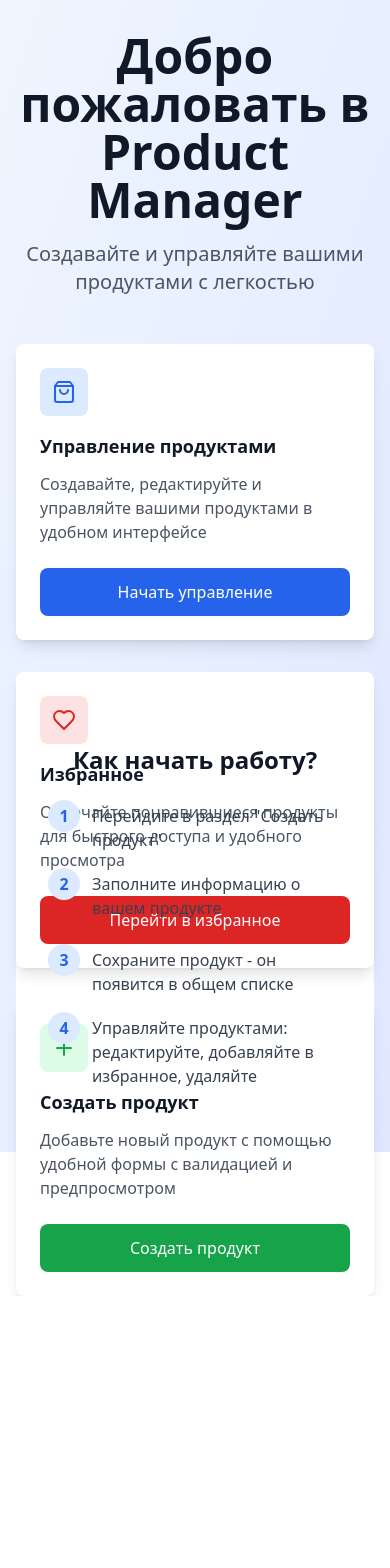
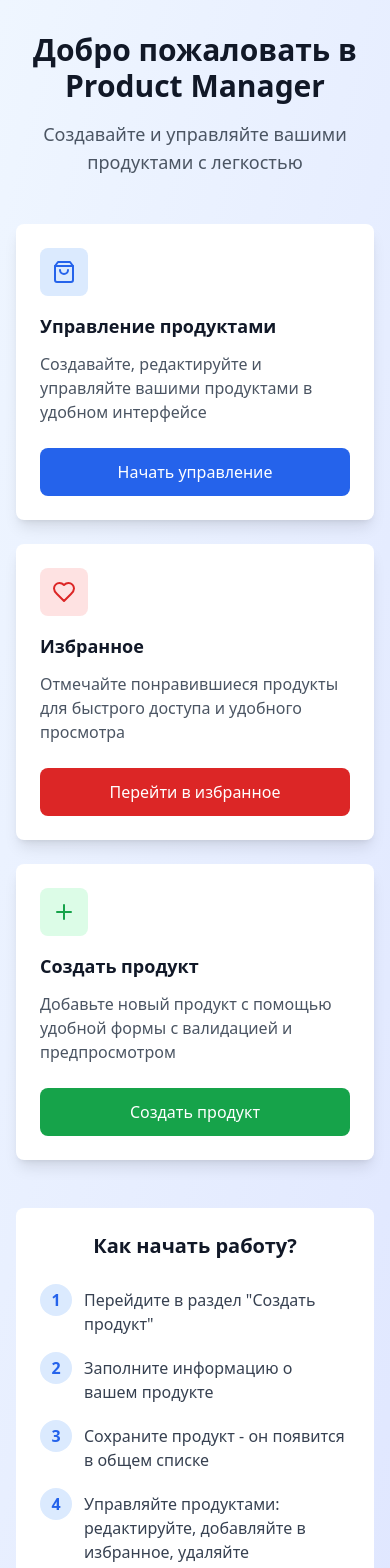
Before and after one commit to lxstmercer/test-react-alfa, a Next.js app: page / in a window 390 px wide. Shown: the top 1568 px of the page. Before the commit the page ends 1296 px from the top, so only its background shows below. Built offline with nearby package versions, Linux system fonts and the light colour scheme.

Commit message:
Fix all import paths for Render

```diff
--- a/app/page.tsx
+++ b/app/page.tsx
@@ -6,17 +6,18 @@ export default function Home() {
     <div className="min-h-screen bg-gradient-to-br from-blue-50 to-indigo-100 flex items-center justify-center py-8">
       <div className="max-w-6xl mx-auto px-4 sm:px-6 lg:px-8 w-full">
         <div className="text-center mb-12">
-          <h1 className="text-5xl font-bold text-gray-900 mb-4">
+          <h1 className="text-3xl sm:text-4xl md:text-5xl font-bold text-gray-900 mb-4">
             Добро пожаловать в Product Manager
           </h1>
-          <p className="text-xl text-gray-600 mb-8">
+          <p className="text-lg sm:text-xl text-gray-600 mb-8">
             Создавайте и управляйте вашими продуктами с легкостью
           </p>
         </div>
 
-        <div className="grid grid-cols-1 md:grid-cols-3 gap-8 mb-12 h-80"> {/* Фиксированная высота для сетки */}
+        {/* Убрал фиксированную высоту и добавил адаптивные классы */}
+        <div className="grid grid-cols-1 md:grid-cols-3 gap-6 md:gap-8 mb-12">
           {/* Карточка 1 - Управление продуктами */}
-          <div className="bg-white rounded-lg shadow-lg p-6 hover:shadow-xl transition-all duration-300 flex flex-col h-full">
+          <div className="bg-white rounded-lg shadow-lg p-6 hover:shadow-xl transition-all duration-300 flex flex-col">
             <div className="w-12 h-12 bg-blue-100 rounded-lg flex items-center justify-center mb-4 flex-shrink-0">
               <ShoppingBag className="text-blue-600" size={24} />
             </div>
@@ -39,7 +40,7 @@ export default function Home() {
           </div>
 
           {/* Карточка 2 - Избранное */}
-          <div className="bg-white rounded-lg shadow-lg p-6 hover:shadow-xl transition-all duration-300 flex flex-col h-full">
+          <div className="bg-white rounded-lg shadow-lg p-6 hover:shadow-xl transition-all duration-300 flex flex-col">
             <div className="w-12 h-12 bg-red-100 rounded-lg flex items-center justify-center mb-4 flex-shrink-0">
               <Heart className="text-red-600" size={24} />
             </div>
@@ -62,7 +63,7 @@ export default function Home() {
           </div>
 
           {/* Карточка 3 - Создать продукт */}
-          <div className="bg-white rounded-lg shadow-lg p-6 hover:shadow-xl transition-all duration-300 flex flex-col h-full">
+          <div className="bg-white rounded-lg shadow-lg p-6 hover:shadow-xl transition-all duration-300 flex flex-col">
             <div className="w-12 h-12 bg-green-100 rounded-lg flex items-center justify-center mb-4 flex-shrink-0">
               <Plus className="text-green-600" size={24} />
             </div>
@@ -85,11 +86,11 @@ export default function Home() {
           </div>
         </div>
 
-        <div className="bg-white rounded-lg p-8 max-w-4xl mx-auto">
-          <h3 className="text-2xl font-bold text-gray-900 mb-6 text-center">
+        <div className="bg-white rounded-lg p-6 md:p-8 max-w-4xl mx-auto">
+          <h3 className="text-xl md:text-2xl font-bold text-gray-900 mb-6 text-center">
             Как начать работу?
           </h3>
-          <div className="grid grid-cols-1 md:grid-cols-2 gap-6 text-gray-700">
+          <div className="grid grid-cols-1 md:grid-cols-2 gap-4 md:gap-6 text-gray-700">
             <div className="space-y-4">
               <div className="flex items-start space-x-3">
                 <div className="w-8 h-8 bg-blue-100 text-blue-600 rounded-full flex items-center justify-center flex-shrink-0 font-semibold">
--- a/app/products/page.tsx
+++ b/app/products/page.tsx
@@ -61,7 +61,7 @@ export default function ProductsPage() {
               <Plus size={24} />
               <span>Создать первый продукт</span>
             </Link>
-            <div className="mt-8 text-sm text-gray-500">
+            <div className=" mt-8 text-sm text-gray-500">
               <p>После создания продукта вы сможете:</p>
               <ul className="mt-2 space-y-1">
                 <li>• Редактировать информацию о продукте</li>
```
